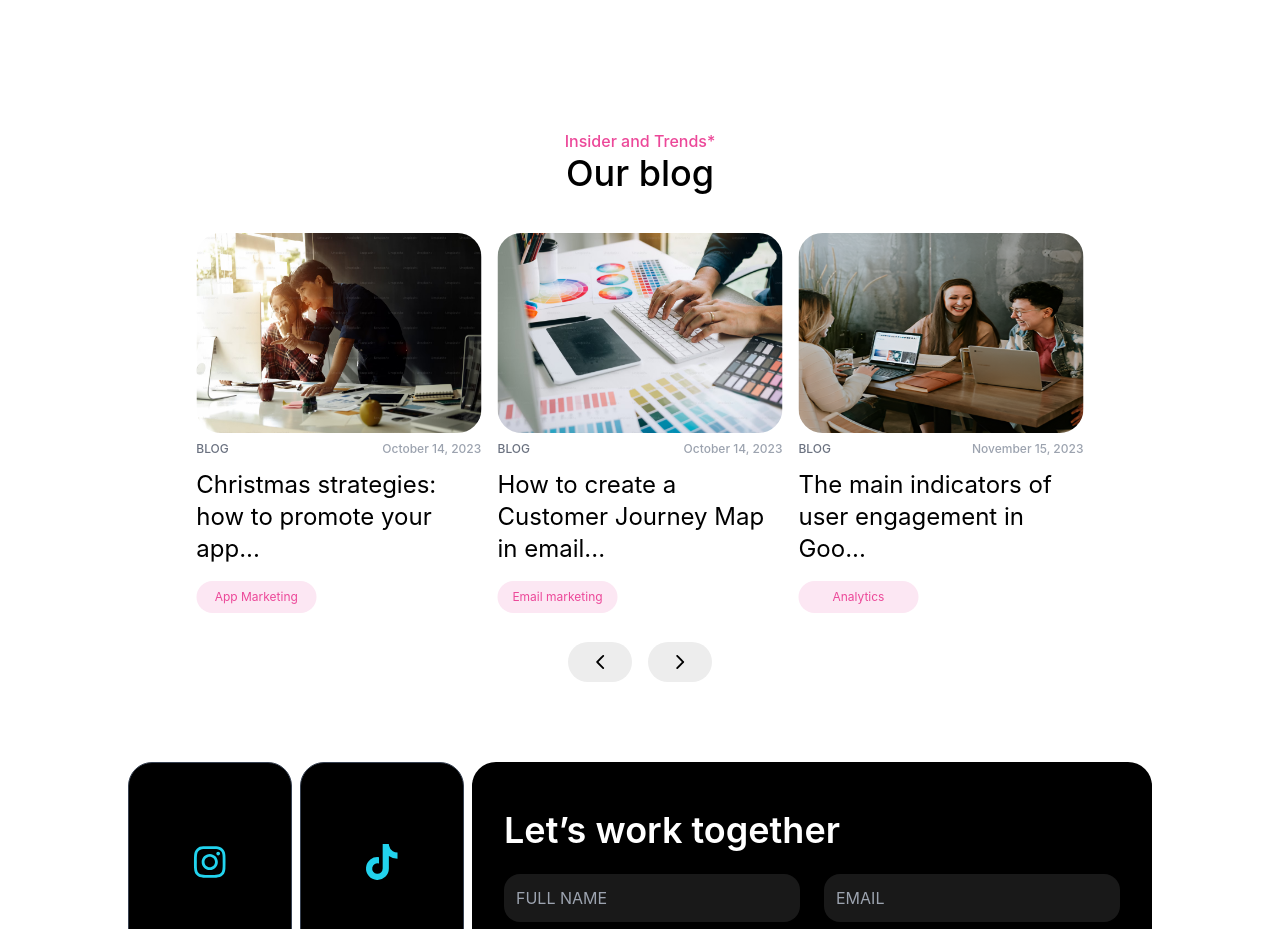
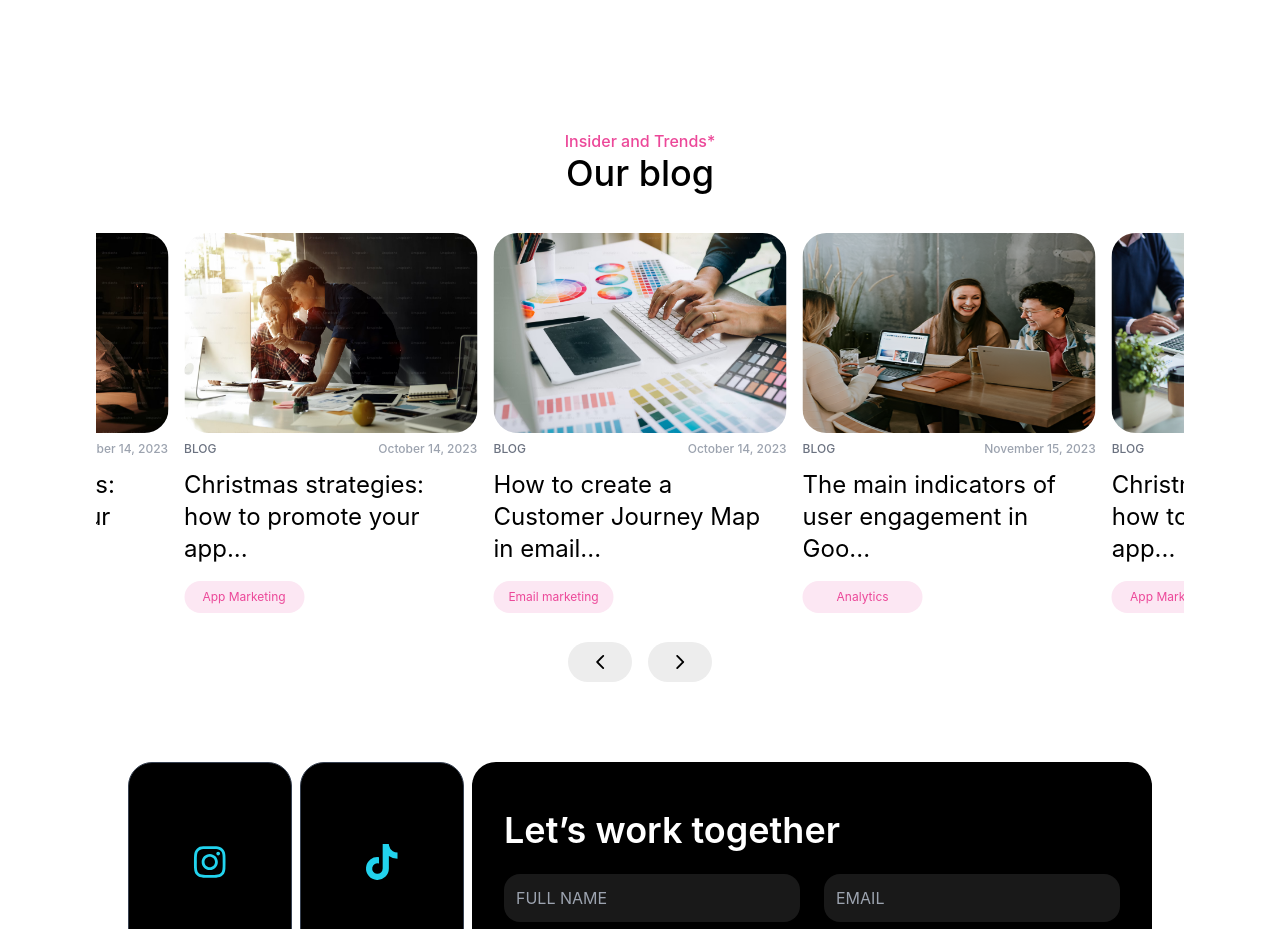
Before and after one commit to Hamzanaeem00/flow, a React (Vite) app: page / in a window 1280 px wide. Shown: the part 3160-4089 px from the top of the page. Built offline with nearby package versions, Linux system fonts and the light colour scheme; a web font is replaced by a local one.

Commit message:
fixed styling issue

```diff
--- a/src/index.css
+++ b/src/index.css
@@ -258,7 +258,7 @@
   margin: auto;
   --slide-height: 19rem;
   --slide-spacing: 1rem;
-  --slide-size: 33%;
+  --slide-size: 28%;
 }
 .embla__viewport {
   overflow: hidden;
--- a/src/pages/BlogCaurosal.jsx
+++ b/src/pages/BlogCaurosal.jsx
@@ -60,7 +60,7 @@
   return (
     <>
 
-    <div className="embla max-w-[70vw] mt-20 mx-auto " id='blog'>
+    <div className="embla max-w-[85vw] mt-20 mx-auto " id='blog'>
     <div className='  text-pink-500 font-medium text-center'>
         Insider and Trends*
     </div>
--- a/src/pages/Contact.jsx
+++ b/src/pages/Contact.jsx
@@ -4,7 +4,7 @@
 
 const Contact = () => {
   return (
-    <div className=' max-w-[80vw] mt-20 mb-10 mx-auto grid grid-cols-3 lg:grid-cols-3 md:grid-cols-2 sm:grid-cols-1 xs:grid-cols-1 gap-2'>
+    <div className=' max-w-[80vw] mt-20 mb-10 mx-auto grid grid-cols-3 lg:grid-cols-3 md:grid-cols-2 sm:grid-cols-1 xs:grid-cols-1 gap-2' id='contact'>
       <ContactSocialMedia />
       <ContactForm />
 
```
